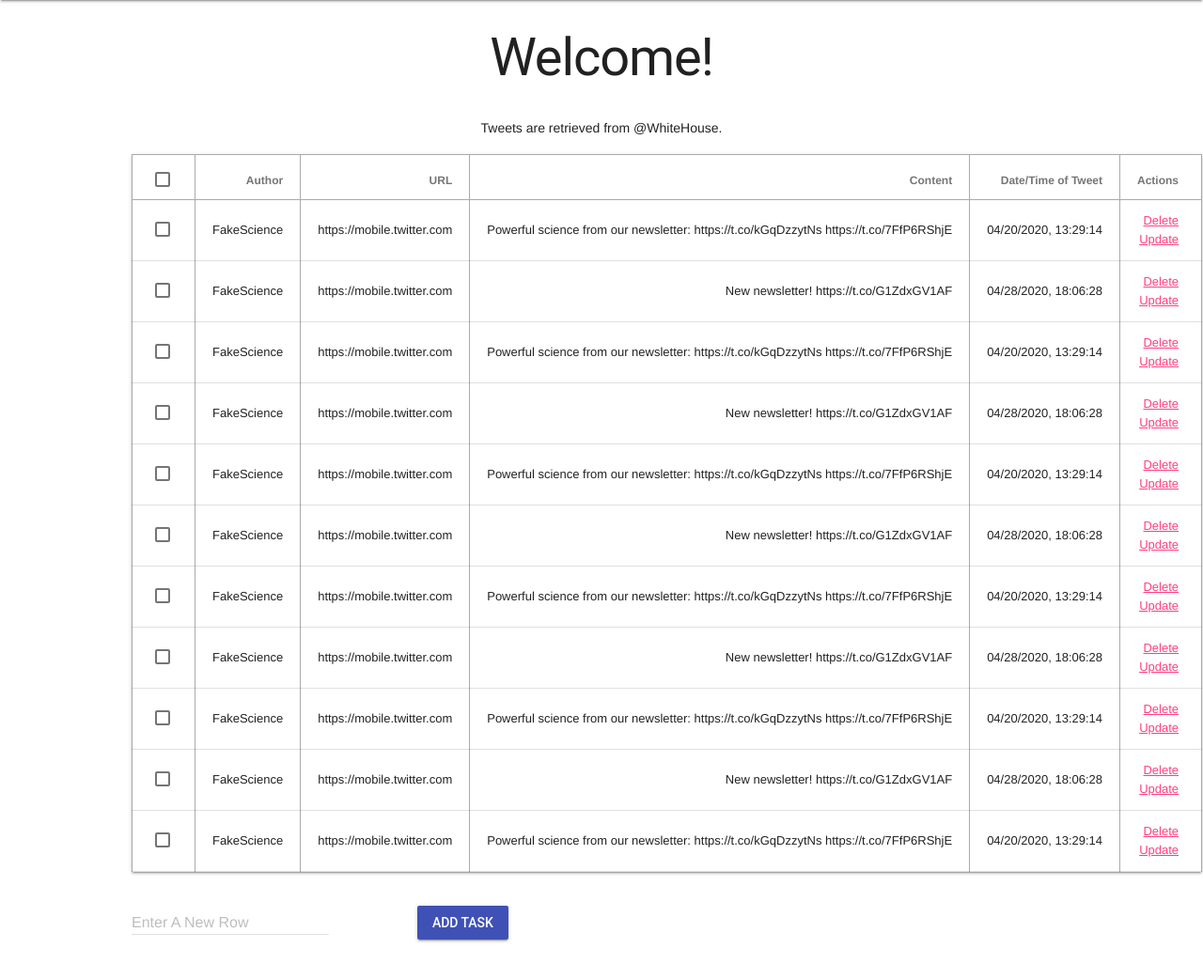
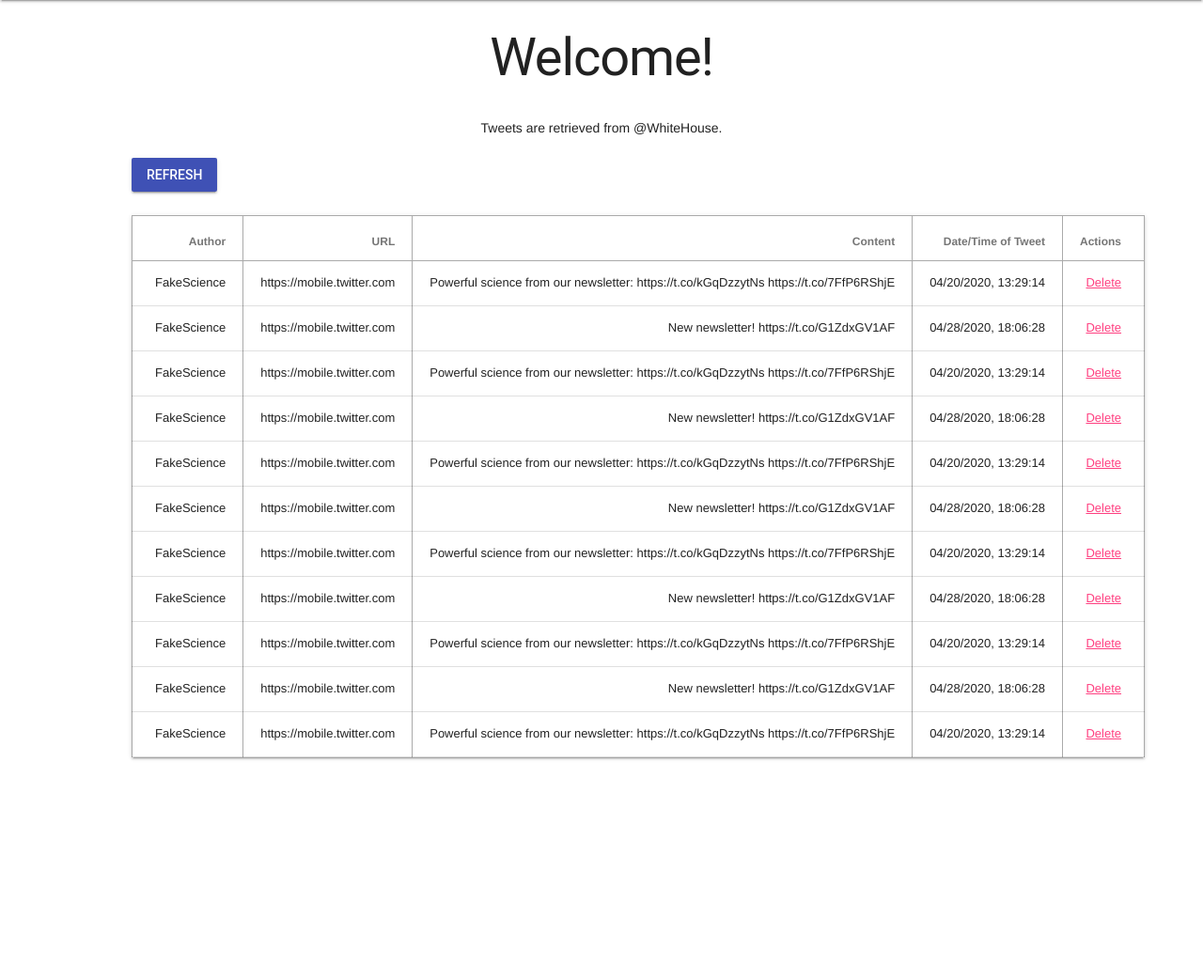
Before and after one commit to dannypenguin/CMSC495G6, a Flask app: page / in a window 1280 px wide. Shown: the part 64-1106 px from the top of the page at 94% size. Run offline with Flask 2, Linux system fonts and the light colour scheme; data comes from the database, SQL or seed files in the repository.

Commit message:
ui upgrades

```diff
--- a/templates/index.html
+++ b/templates/index.html
@@ -6,15 +6,22 @@
             <span class="mdl-layout-title">COVID 19 Tweet Hub</span>
         </div>
     </header>
+    <h1 style="text-align: center">Welcome!</h1>
+    <p style="text-align: center">Tweets are retrieved from @WhiteHouse.</p>
     <main class="mdl-layout__content">
         <div class="page-content">
             <div class="content">
-                <h1 style="text-align: center">Welcome!</h1>
-                <p style="text-align: center">Tweets are retrieved from @WhiteHouse.</p>
                 {% if tweets | length
-                < 1 %} <h4 style="text-align: center">There are no tasks. Create one below!</h4>
+                < 1 %} <h4 style="text-align: center">There are no tweets. Hit Refresh To Load Tweets!</h4>
                     {% else %}
-                    <table class="mdl-data-table mdl-js-data-table mdl-data-table--selectable mdl-shadow--2dp">
+                    <div class="form">
+                        <form action="/" method="POST">
+                            <div class="mdl-textfield mdl-js-textfield">
+                                <!-- Colored raised button -->
+                                <button class="mdl-button mdl-js-button mdl-js-ripple-effect mdl-button--raised mdl-button--colored" input type="submit">Refresh</button>
+                        </form>
+                        </div>
+                        <table class="mdl-data-table mdl-js-data-table mdl-shadow--2dp">
                             <thead>
                                 <tr>
                                     <th>Author</th>
@@ -33,26 +40,12 @@
                                     <td>{{ tweet.date_created }}</td>
                                     <td>
                                         <a href="/delete/{{tweet.id}}">Delete</a>
-                                    <br>
-                                    <a href="/update/{{tweet.id}}">Update</a>
                                     </td>
                                 </tr>
                                 {% endfor %}
                             </tbody>
                         </table>
-                    {% endif %}
-                    <div class="form">
-                        <form action="/" method="POST">
-                            <div class="mdl-textfield mdl-js-textfield">
-                                <input class="mdl-textfield__input" type="text" id="content" name="content">
-                                <label class="mdl-textfield__label" for="sample1">Enter A New Row</label>
-                            </div>
-                            <!-- Colored raised button -->
-                            <button class="mdl-button mdl-js-button mdl-button--raised mdl-button--colored" input type="submit">
-                    Add Task
-                  </button>
-                        </form>
-                    </div>
+                        <br> {% endif %}
                     </div>
                     {% endblock %}
             </div>
```
Lines whose indentation alone changed are shown as unchanged.
